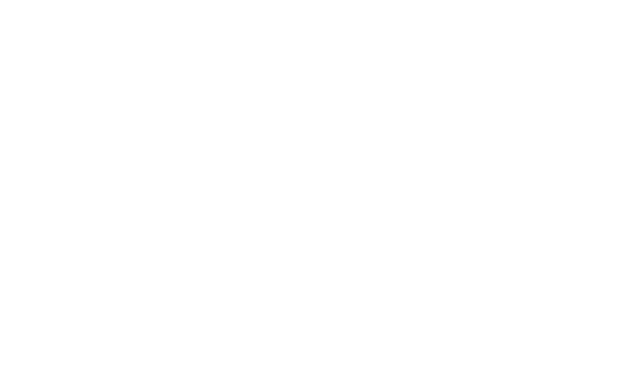
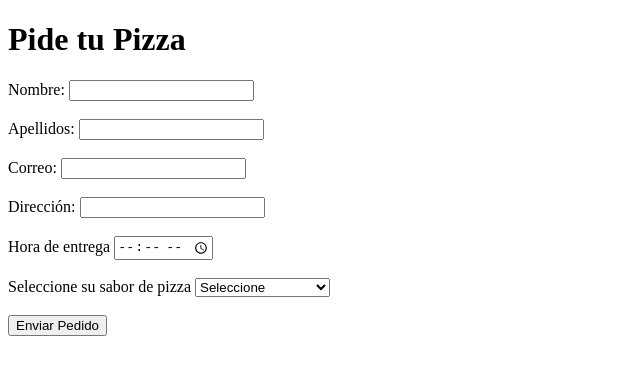
Before and after one commit to olgaitalive/formulario-pizza, a plain HTML site: page index.html in a window 1280 px wide. Shown: the whole page, without its empty margins (0-640 px from the left). Drawn offline with Linux system fonts and the light colour scheme.

Commit message:
creacion de formulario

```diff
--- a/index.html
+++ b/index.html
@@ -3,9 +3,36 @@
 <head>
     <meta charset="UTF-8">
     <meta name="viewport" content="width=device-width, initial-scale=1.0">
-    <title>Document</title>
+    <title>Formulario Pizza</title>
 </head>
 <body>
-
+    <h1>Pide tu Pizza</h1>
+    <form action="">
+        <label>Nombre: </label>
+        <input type="text" id="nombre" name="nombre"/>
+        <br><br>
+        <label> Apellidos: </label>
+        <input type="text" id="ap" name="ap"/>
+        <br><br>
+        <label>Correo: </label>
+        <input type="email" id="correo" name="correo"/>
+        <br><br>
+        <label>Dirección:</label>
+        <input type="text" id="direccion" name="direccion"/>
+        <br><br>
+        <label>Hora de entrega</label>
+        <input type="time" id="tiempo" name="tiempo" />
+        <br><br>
+        <label>Seleccione su sabor de pizza</label>
+        <select name="seleccion" id="seleccion">
+            <option value=""  disabled selected>Seleccione</option>
+            <option value="napo">pizza Napolitana</option>
+            <option value="peppe">pizza de pepperoni</option>
+            <option value="pv">pizza vegana</option>
+            <option value="quesos">pizza de 4 quesos</option>
+        </select>
+        <br><br>
+        <button type="submit">Enviar Pedido</button>
+    </form>
 </body>
 </html>
```
